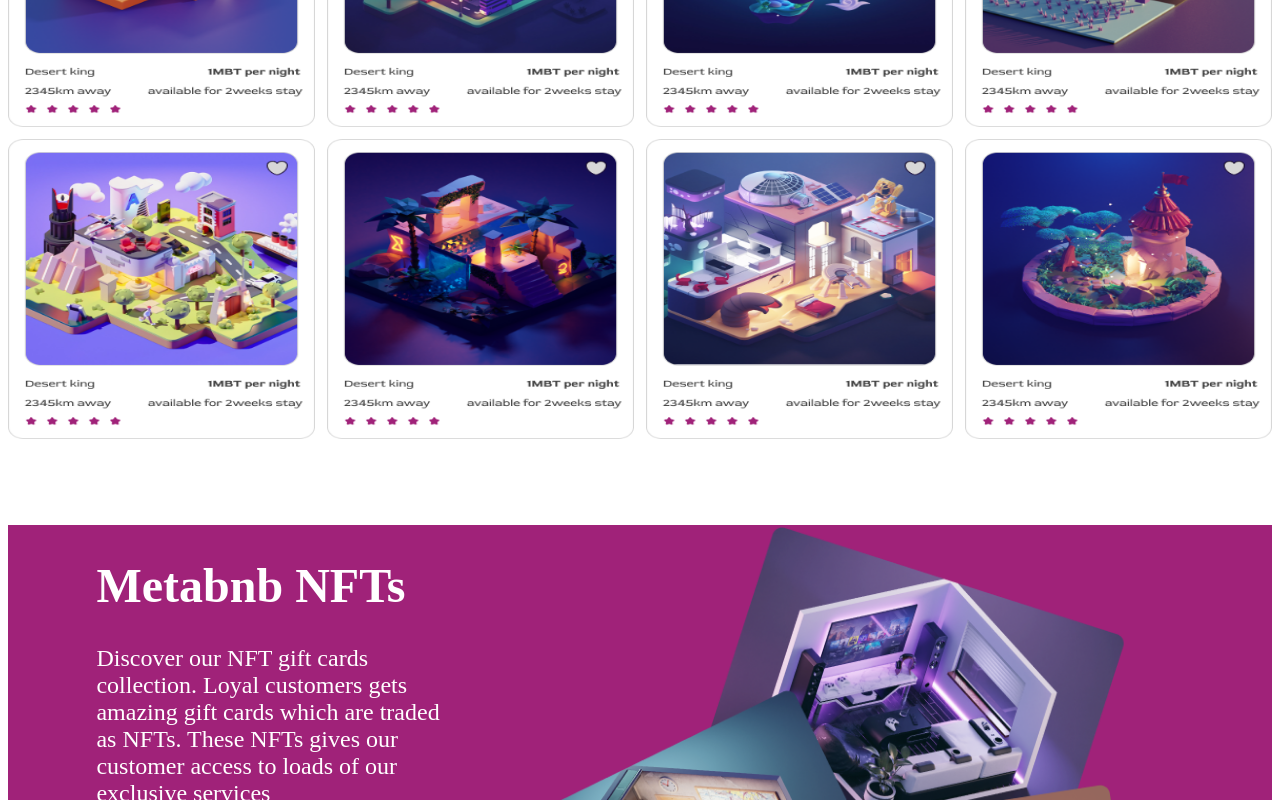
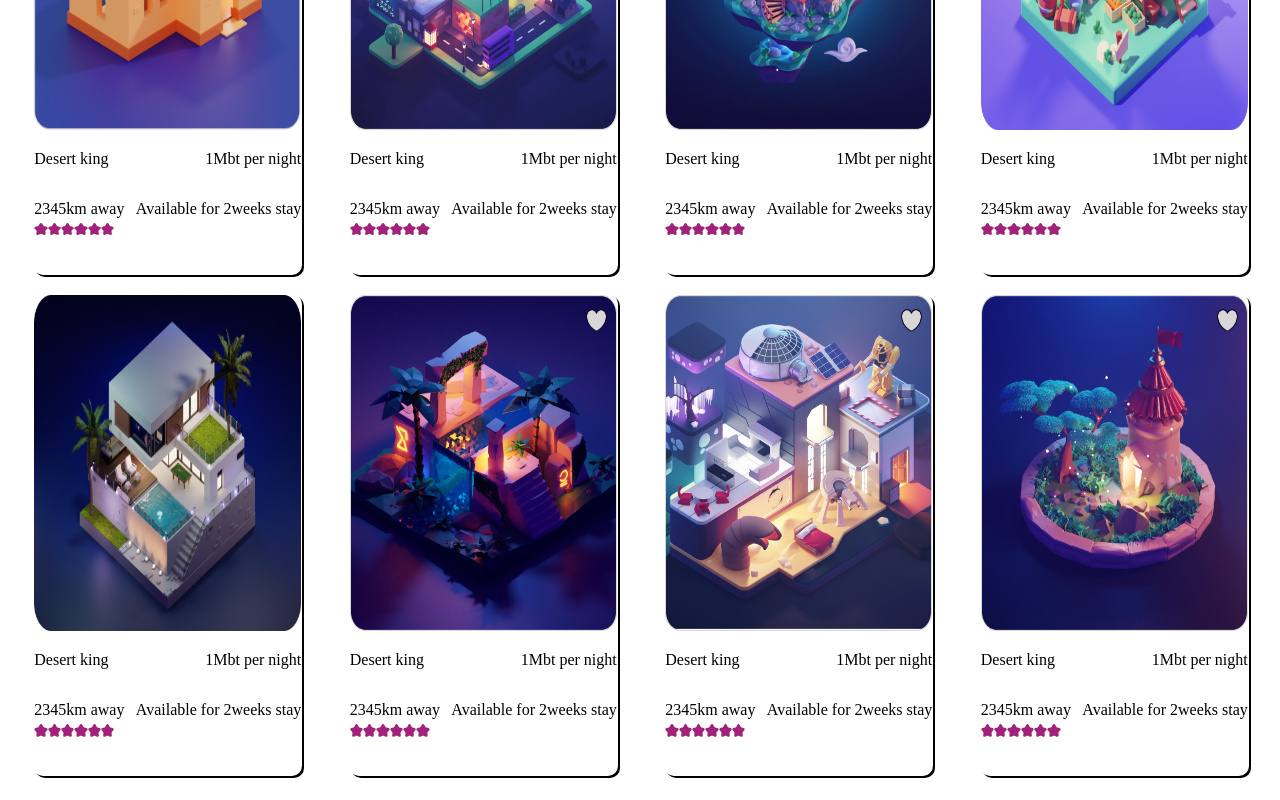
Before and after one commit to Goodness5/cryptopage, a React (Create React App) app: page / in a window 1280 px wide. Shown: the part 940-1740 px from the top of the page. Built offline with nearby package versions, Linux system fonts and the light colour scheme.

Commit message:
completed

```diff
--- a/src/home.css
+++ b/src/home.css
@@ -237,20 +237,20 @@ h2>span{
         grid-template-columns: repeat(auto-fit,minmax(300px,1fr));
     }
 }
-@media(min-width:100px){
+/* @media(min-width:100px){
     .content{
         padding-bottom: 100em;
         margin-bottom: 20em;
         /* background-color: yellow; */
-    }
-}
-@media(min-width:600px){
-    .content{
-        padding-bottom: 1em;
-        margin-bottom: 37em;
+    /* }
+} */
+/* @media(min-width:600px){ */
+    /* .content{ */
+        /* padding-bottom: 1em; */
+        /* margin-bottom: 37em; */
         /* background-color: blue; */
-    }
-}
+    /* } */
+/* } */
 
 @media(max-width:500px){
     .content{
@@ -275,7 +275,7 @@ h2>span{
         padding-bottom: 0;
     }
 }
-@media screen and (min-width:800px) {
+/* @media screen and (min-width:800px) {
     .content{
         padding-bottom: 15%;
     }
@@ -290,7 +290,7 @@ h2>span{
         padding-bottom: 4%;
         margin-bottom: 3em;
     }
-}
+} */
  .carrd{
     margin: 0 auto;
     padding: 0%;
@@ -555,3 +555,25 @@ a{
         font-size: 1.5em;
     }
 }
+@media screen and (max-width:400px) {
+    .bottom{
+        margin-top: 30em;
+        padding: 0;
+    }
+    .mycontent{
+        padding: 0;
+        margin-bottom: 0em;
+        /* background-color: red; */
+    }
+}
+@media screen and (max-width:800px) {
+    .bottom{
+        margin-top: 8em;
+        padding: 0;
+    }
+    .mycontent{
+        padding: 0;
+        margin-bottom: 0em;
+        /* background-color: red; */
+    }
+}
--- a/src/home.js
+++ b/src/home.js
@@ -1,4 +1,17 @@
 import './home.css'
+// import img1 from './images/eighth.png'
+// import img2 from './images/fifth.png'
+import img3 from './images/sixth.png'
+import img4 from './images/seventh.png'
+// import img5 from './images/img1.png'
+import img9 from './images/third.png'
+import img10 from './images/first.png'
+import img11 from './images/second.png'
+import img12 from './images/fourth.png'
+import drop from './images/drop.svg'
+import wallet1 from './images/wallet1.svg'
+import wallet2 from './images/wallet2.svg'
+import cancel from './images/cancel.svg'
 // import logo from './images/t.svg'
 import frame from './images/Frame.png'
 import mbtoken from './images/mbtoken.svg'
@@ -6,24 +19,44 @@ import meta from './images/metamask.svg'
 import opensea from './images/opensea.png'
 import img1 from './images/img1.png'
 import img2 from './images/img2.png'
-import img3 from './images/img3.png'
-import img4 from './images/img4.png'
-import first from './images/image1.png'
-import second from './images/image2.png'
-import third from './images/image3.png'
-import fourth from './images/image4.png'
-import fifth from './images/image5.png'
-import sixth from './images/image6.png'
-import seventh from './images/image7.png'
-import eighth from './images/image8.png'
+import star from './images/star.svg'
+import imgg3 from './images/img3.png'
+import imgg4 from './images/img4.png'
+
 import d from './images/3d.png'
 import meta2 from './images/toplogo.svg'
 import facebook from './images/facebook.svg'
 import twitter from './images/twitter.svg'
 import instagram from './images/instagram.svg'
 function Home() {
+    function show(){
+        document.getElementById('wal').style.display='flex'
+     }
+     function Cancel(){
+        document.getElementById('wal').style.display='none'
+     }
     return(
-        <div className="container">
+        <div className="mycontainer">
+
+        <div id='wal'>
+            <div className="walletcard">
+            <div className="topic">
+                <h3>Connect Wallet</h3>
+                <img id="cancel" onClick={Cancel} src={cancel} alt='' />
+            </div>
+
+                <p>Choose your preferd wallet</p>
+                <div className="wallet">
+                    <img alt='' src={wallet1}></img>
+                    <img alt='' className='drop' src={drop}></img>
+                </div>
+                <div className="wallet">
+                    <img alt='' src={wallet2}></img>
+                    <img alt='' src={drop} className="drop"></img>
+                </div>
+            </div>
+            </div>
+
         <div className='navigation'>
             <div className='nav'><img src={frame} alt='#' /><p>Metabnb</p></div>
             <div className='listnav'>
@@ -31,10 +64,8 @@ function Home() {
             <a href="/placetostay"><p>Place to stay</p></a>
             <a href="/"><p>NFTs</p></a>
             <a href="/"><p>Community</p></a></div>
-            <button className='connectwallet'> Connectwallet </button>
-
-
-        </div>
+            <button className='connectwallet' onClick ={show}> Connectwallet </button>
+           </div>
             <div className='rent'>
                 <div className='content1'>
                     <h2 className='totalp'>
@@ -55,8 +86,8 @@ function Home() {
                     <img className='img2' src={img2} alt='' />
                     </div>
                     <div className='grid2'>
-                    <img className='img3' src={img3} alt='' />
-                    <img className='img4' src={img4} alt='' />
+                    <img className='img3' src={imgg3} alt='' />
+                    <img className='img4' src={imgg4} alt='' />
                     </div>
                 </div>
                 </div>
@@ -67,38 +98,134 @@ function Home() {
                 </div>
 
             <div className='heading'><h1>Inspiration for your next adventure</h1></div>
-            <div className='test'>
-            <div className='content'>
 
-                <img width='100%' src={first} alt="" />
+
+            <div className='mycontent'>
+
+                <div className="card">
+            <img src={img10} alt=""/>
+            <div className="words"><p>Desert king</p> <p>1Mbt per night</p></div>
+            <div className="ndword"><p>2345km away</p><p>Available for 2weeks stay</p></div>
+            <div className="star">
+                <img src={star} alt=""/>
+                <img src={star} alt=""/>
+                <img src={star} alt=""/>
+                <img src={star} alt=""/>
+                <img src={star} alt=""/>
+                <img src={star} alt=""/>
+            </div>
+        </div>
+
+
+        <div className="card">
+            <img src={img11} alt=""/>
+            <div className="words"><p>Desert king</p> <p>1Mbt per night</p></div>
+            <div className="ndword"><p>2345km away</p><p>Available for 2weeks stay</p></div>
+            <div className="star">
+                <img src={star} alt=""/>
+                <img src={star} alt=""/>
+                <img src={star} alt=""/>
+                <img src={star} alt=""/>
+                <img src={star} alt=""/>
+                <img src={star} alt=""/>
+            </div>
+        </div>
 
 
 
-                <img width='100%' src={seventh} alt="" />
+        <div className="card">
+            <img src={img9} alt=""/>
+            <div className="words"><p>Desert king</p> <p>1Mbt per night</p></div>
+            <div className="ndword"><p>2345km away</p><p>Available for 2weeks stay</p></div>
+            <div className="star">
+                <img src={star} alt=""/>
+                <img src={star} alt=""/>
+                <img src={star} alt=""/>
+                <img src={star} alt=""/>
+                <img src={star} alt=""/>
+                <img src={star} alt=""/>
+            </div>
+        </div>
+
+
+       <div className='card'>
+        <img src={img2} alt=""/>
+            <div className="words"><p>Desert king</p> <p>1Mbt per night</p></div>
+            <div className="ndword"><p>2345km away</p><p>Available for 2weeks stay</p></div>
+            <div className="star">
+                <img src={star} alt=""/>
+                <img src={star} alt=""/>
+                <img src={star} alt=""/>
+                <img src={star} alt=""/>
+                <img src={star} alt=""/>
+                <img src={star} alt=""/>
+            </div>
+        </div>
 
 
 
-                <img width='100%' src={sixth} alt="" />
+        <div className="card">
+            <img src={img1} alt=""/>
+            <div className="words"><p>Desert king</p> <p>1Mbt per night</p></div>
+            <div className="ndword"><p>2345km away</p><p>Available for 2weeks stay</p></div>
+            <div className="star">
+                <img src={star} alt=""/>
+                <img src={star} alt=""/>
+                <img src={star} alt=""/>
+                <img src={star} alt=""/>
+                <img src={star} alt=""/>
+                <img src={star} alt=""/>
+            </div>
+        </div>
+
+
+        <div className="card">
+            <img src={img12} alt=""/>
+            <div className="words"><p>Desert king</p> <p>1Mbt per night</p></div>
+            <div className="ndword"><p>2345km away</p><p>Available for 2weeks stay</p></div>
+            <div className="star">
+                <img src={star} alt=""/>
+                <img src={star} alt=""/>
+                <img src={star} alt=""/>
+                <img src={star} alt=""/>
+                <img src={star} alt=""/>
+                <img src={star} alt=""/>
+            </div>
+        </div>
+
+        <div className="card">
+            <img src={img3} alt=""/>
+            <div className="words"><p>Desert king</p> <p>1Mbt per night</p></div>
+            <div className="ndword"><p>2345km away</p><p>Available for 2weeks stay</p></div>
+            <div className="star">
+                <img src={star} alt=""/>
+                <img src={star} alt=""/>
+                <img src={star} alt=""/>
+                <img src={star} alt=""/>
+                <img src={star} alt=""/>
+                <img src={star} alt=""/>
+            </div>
+        </div>
 
 
 
-                <img width='100%' src={fourth} alt="" />
-
-
-
-                <img width='100%' src={fifth} alt="" />
-
-
-                <img width='100%' src={eighth} alt="" />
-                <img width='100%' src={third} alt="" />
-
-
-
-                <img width='100%' src={second} alt="" />
+        <div className="card">
+            <img src={img4} alt=""/>
+            <div className="words"><p>Desert king</p> <p>1Mbt per night</p></div>
+            <div className="ndword"><p>2345km away</p><p>Available for 2weeks stay</p></div>
+            <div className="star">
+                <img src={star} alt=""/>
+                <img src={star} alt=""/>
+                <img src={star} alt=""/>
+                <img src={star} alt=""/>
+                <img src={star} alt=""/>
+                <img src={star} alt=""/>
+            </div>
+        </div>
 
 
             </div>
-            </div>
+
 
 
                 <div className='bottom'>
--- a/src/place.css
+++ b/src/place.css
@@ -51,17 +51,97 @@
     /* float: left; */
     /* margin: 0 auto; */
 }
+#cancel{
+    /* background-color: red; */
+    /* width: 5%; */
+    padding: 3%;
+    /* height: ; */
+}
+.drop:hover{
+    transform: translate(190deg);
+    /* padding: 2em; */
+}
+#wal{
+    background-color: rgba(15, 14, 15, 0.418);
+    width: 100%;
+    height: 100vh;
+    display: none;
+    position: absolute;
+    /* display: flex; */
+    align-items: center;
+    transition: ease-in-out;
+    transition-duration: 5s;
+    z-index: 7;
+}
+.mycontainer{
+    position: relative;
+    /* opacity: 0.5; */
+}
 .walletcard{
-    width: 50%;
+    position: relative;
+    /* opacity: 1; */
+    /* height: 20em; */
+    /* min-width: %; */
+    max-width: 100%;
+    width: 25em;
+    display: flex;
+    flex-direction: column;
     margin: 0 auto;
-    box-shadow: 2px 1px 2px 1px;
+    background-color: white;
+    border-radius: 1em;
+    box-shadow: 0px 1px 2px 1px rgba(110, 100, 100, 0.24);
+    /* margin-top: 50%; */
+    /* position: absolute; */
+
     /* background-color: red; */
+}
+.wallet:hover{
+    padding: 0.4em 0 0 0 ;
 }
 .topic{
     display: flex;
     flex-direction: row;
     justify-content: space-between;
-    border-bottom:solid black;
+    border-bottom:solid rgba(0, 0, 0, 0.288);
+    border-width: 1px;
+    /* background-color: red; */
+}
+.topic{
+    /* background-color: red; */
+    margin: 2%;
+}
+.walletcard>p{
+    margin: 0 auto;
+    width: 100%;
+    font-family: monospace;
+    font-size: 1.2em;
+    /* background-color: red; */
+    float: left;
+    margin-left: 2%;
+    margin-bottom: 1%;
+}
+#cancel:hover{
+    padding: 0.7em;
+}
+.wallet{
+    /* background-color: red; */
+    border: solid rgba(0, 0, 0, 0.288);
+    border-width: 1px;
+    margin: 0 auto;
+    border-radius: 5px;
+    width: 97%;
+    transition: ease-in-out;
+    transition-duration: 60ms;
+    display: flex;
+    flex-direction: row;
+    justify-content: space-between;
+    margin-bottom: 1%;
+    max-width: 100%;
+}
+.final{
+    /* background-color: red; */
+    /* width: 100%; */
+    /* height: 10em; */
 }
 @media screen and (max-width:550px) {
     .alist{
```
Also changed, not shown: src/place.js (+13 -10 lines).
